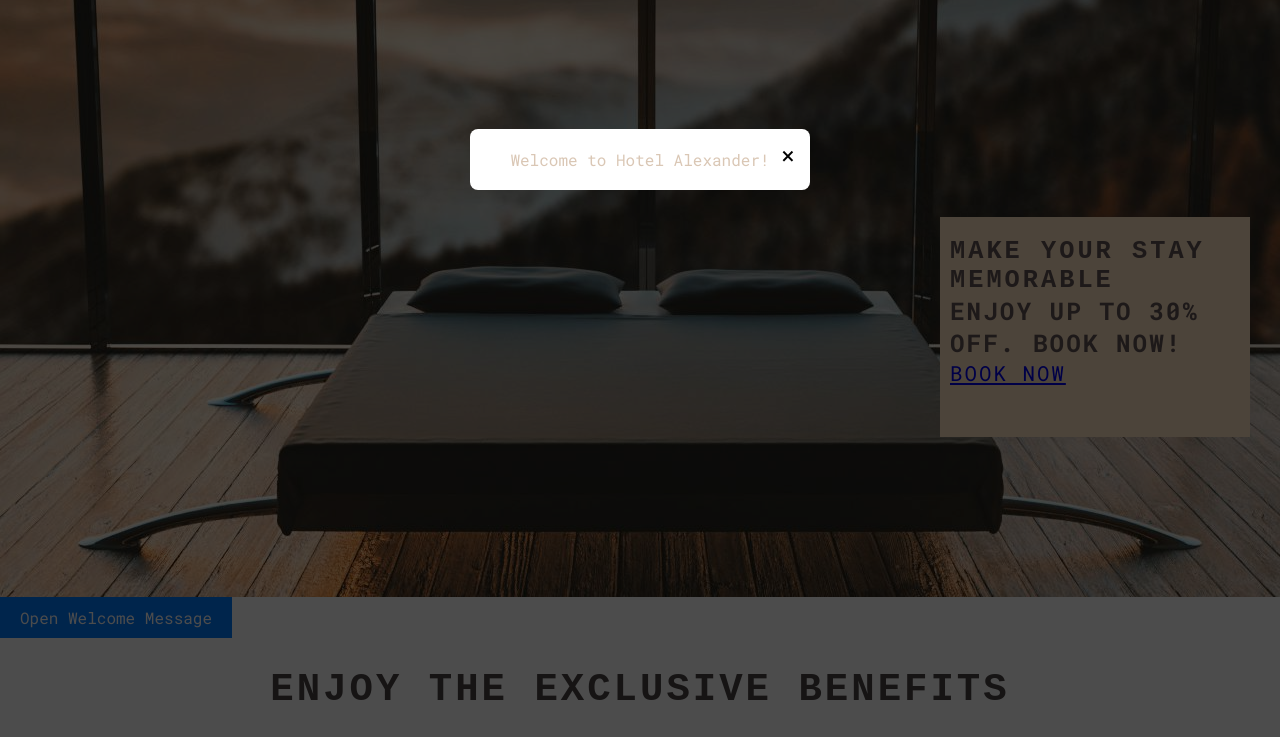
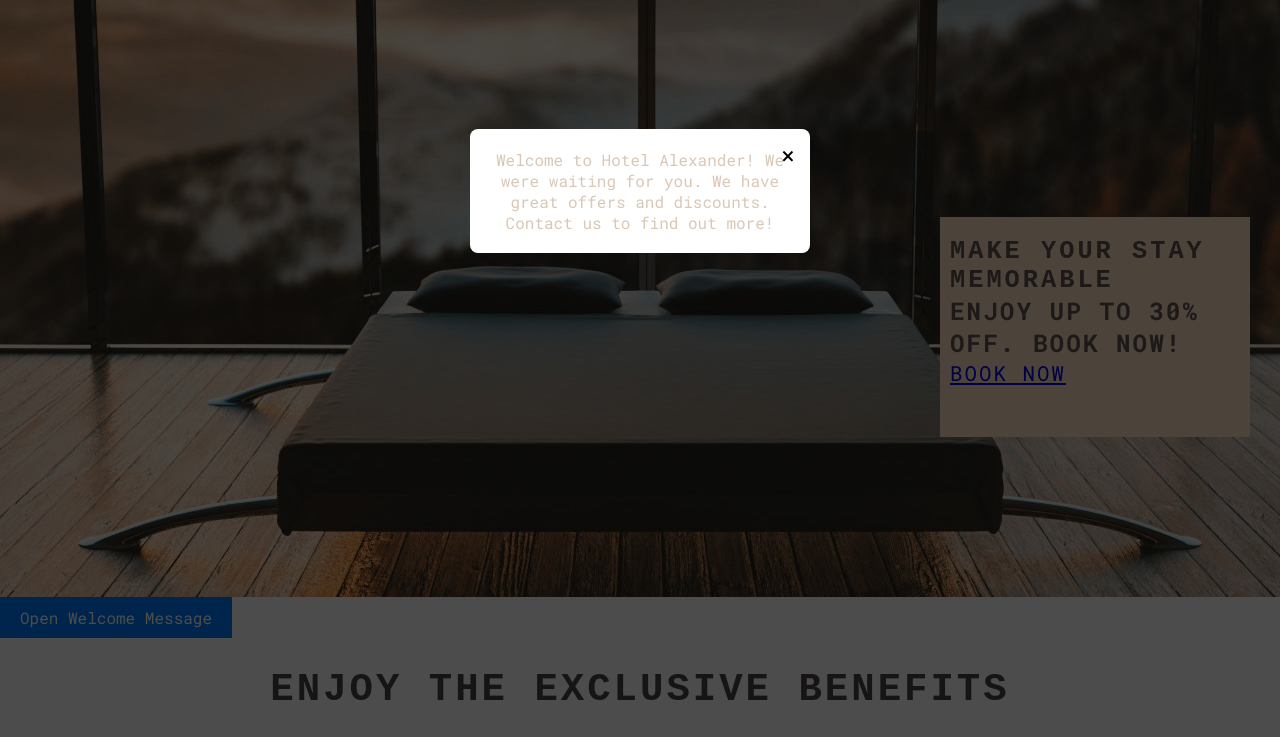
Before and after one commit to alexis93uk/project1, a plain HTML site: page index.html in a window 1280 px wide. Both pictures are taken after a click on the link "Open Welcome Message". Shown: the part 63-800 px from the top of the page. Drawn offline with Linux system fonts and the light colour scheme.

Commit message:
index.html
Message for a pop-up added, so Users can find out more and interact with Website.

```diff
--- a/index.html
+++ b/index.html
@@ -45,7 +45,11 @@
     <div id="popup" class="popup">
         <div class="popup-content">
             <a href="#" class="close-btn">&times;</a>
-            <p>Welcome to Hotel Alexander!</p>
+            <p><b></b>Welcome to Hotel Alexander!</b>
+                We were waiting for you.
+                We have great offers and discounts.
+                Contact us to find out more!
+            </p>
         </div>
     </div>
 
```
